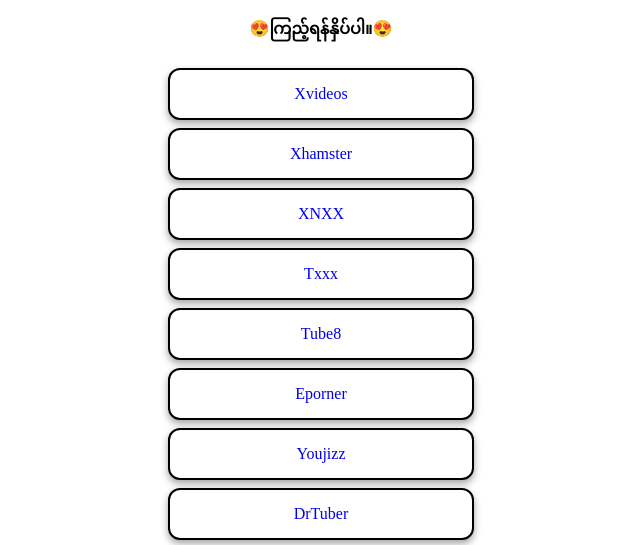
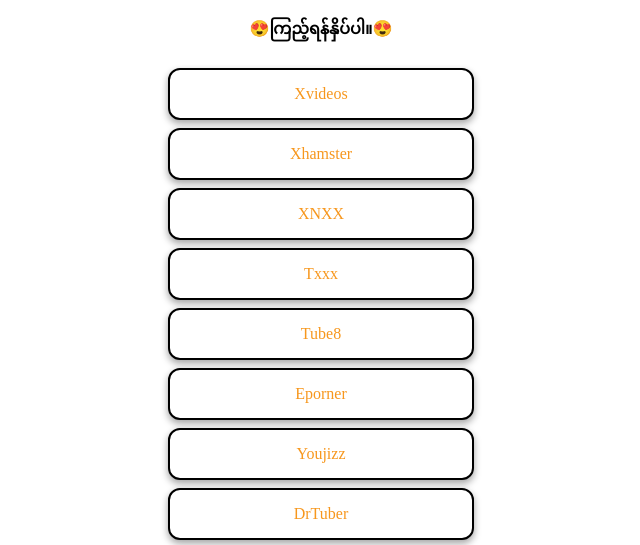
Before and after one commit to aratpm/Ptaing, a plain HTML site: page index.html in a window 1280 px wide. Shown: the part 213-758 px from the top of the page, without its empty margins (319-959 px from the left). Drawn offline with Linux system fonts and the light colour scheme.

Commit message:
Update index.html

```diff
--- a/index.html
+++ b/index.html
@@ -9,7 +9,7 @@
   border: 2px solid #000000;
   border-radius: 12px;
   width: 70%;
-  color: f7971d;
+  color: #f7971d;
   padding: 15px 32px;
   text-align: center;
   text-decoration: none;
```
